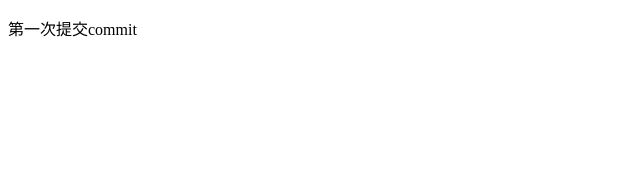
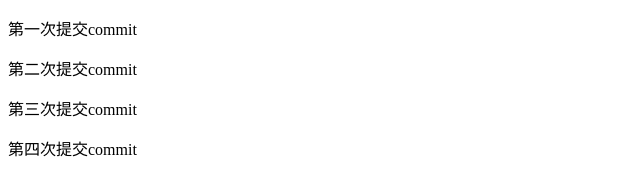
Before and after one commit to dig-Ant/mergeCommit, a plain HTML site: page index.html in a window 1280 px wide. Shown: the whole page, without its empty margins (0-640 px from the left). Drawn offline with Linux system fonts and the light colour scheme.

Commit message:
合并之前的两次代码

```diff
--- a/index.html
+++ b/index.html
@@ -8,5 +8,9 @@
 </head>
 <body>
   <p>第一次提交commit</p>
+  <p>第二次提交commit</p>
+  <p>第三次提交commit</p>
+  <p>第四次提交commit</p>
+
 </body>
 </html>
```
